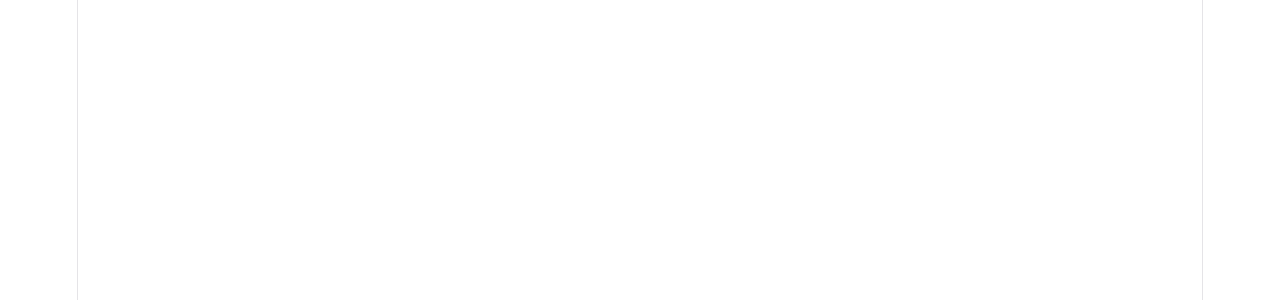
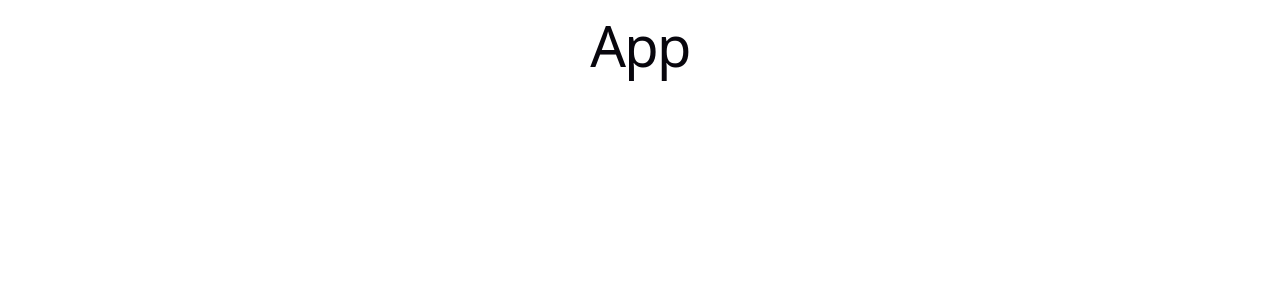
Before and after one commit to paarthjoshi125/App-Challenge, a React (Vite) app: page / in a window 1280 px wide. Shown: the top 300 px of the page. Built offline with nearby package versions, Linux system fonts and the light colour scheme.

Commit message:
Removed placeholder content

```diff
--- a/src/App.jsx
+++ b/src/App.jsx
@@ -5,9 +5,11 @@
 import "./App.css";
 
 function App() {
-  <div>
-    <h1>App</h1>
-  </div>
+  return (
+    <div>
+      <h1>App</h1>
+    </div>
+  );
 }
 
 export default App;
--- a/src/index.css
+++ b/src/index.css
@@ -59,7 +59,6 @@
   max-width: 100%;
   margin: 0 auto;
   text-align: center;
-  border-inline: 1px solid var(--border);
   min-height: 100svh;
   display: flex;
   flex-direction: column;
```
